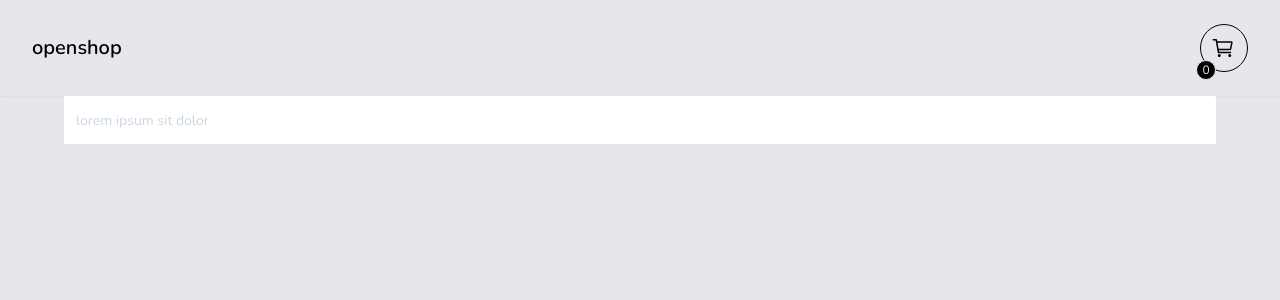
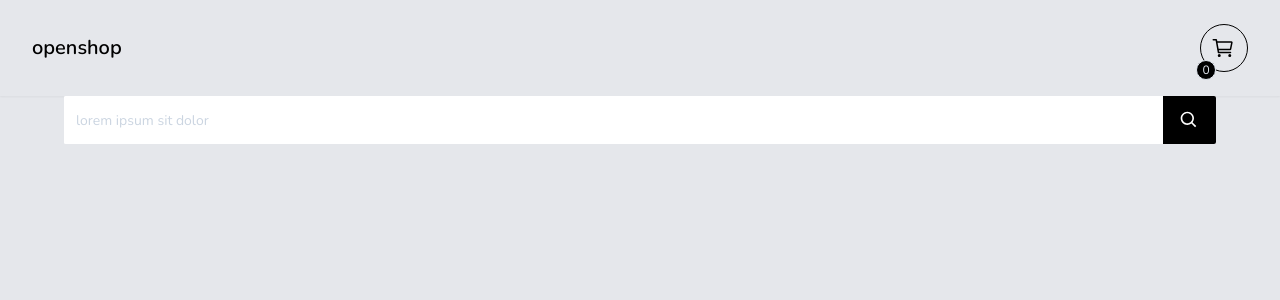
Before and after one commit to fnandesrafael/openshop, a React (Vite) app: page / in a window 1280 px wide. Shown: the top 300 px of the page. Built offline with nearby package versions, Linux system fonts and the light colour scheme; no server answers.

Commit message:
feat: code implementation for second test case

```diff
--- a/src/components/SearchBar/SearchBar.tsx
+++ b/src/components/SearchBar/SearchBar.tsx
@@ -1,4 +1,5 @@
 import React from 'react';
+import { BiSearch } from 'react-icons/bi';
 
 export default function SearchBar() {
   return (
@@ -7,9 +8,15 @@ export default function SearchBar() {
         <input
           type="text"
           placeholder="lorem ipsum sit dolor"
-          className="w-[80%] rounded-sm bg-white p-3 text-base outline-none placeholder:text-sm placeholder:text-slate-300"
+          className="w-full rounded-sm bg-white p-3 text-base outline-none placeholder:text-sm placeholder:text-slate-300"
           role="search"
         />
+        <button
+          className="flex w-14 flex-col items-center justify-center rounded-r-sm bg-black"
+          role="search-btn"
+        >
+          <BiSearch className="text-xl text-white" />
+        </button>
       </div>
     </section>
   );
```
